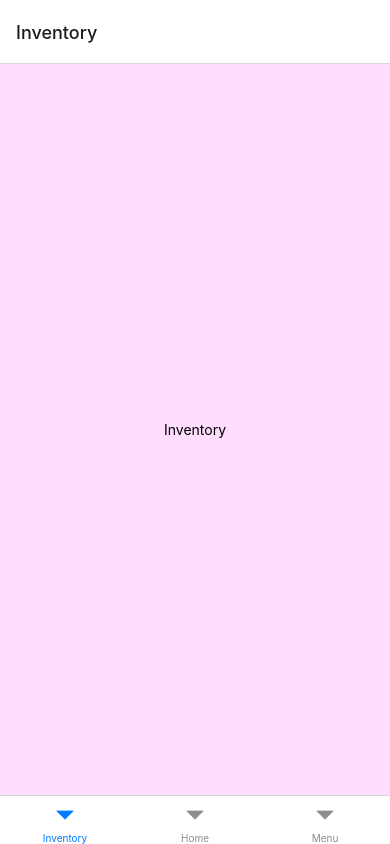
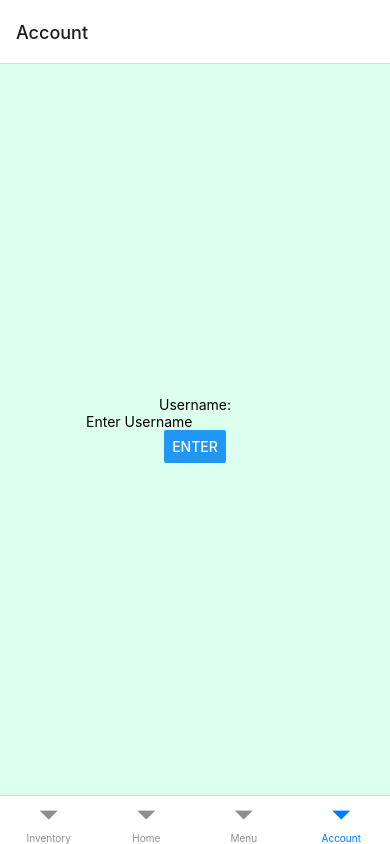
Before and after one commit to CarlMenke/Restaurant_Inventory, a React Native app: screen /Account in a window 390 px wide. Built offline with nearby package versions, Linux system fonts and the light colour scheme.

Commit message:
implemented redux

```diff
--- a/App.js
+++ b/App.js
@@ -1,16 +1,19 @@
 import * as React from 'react';
-import { StyleSheet, Text, View } from 'react-native';
+import { Provider } from 'react-redux';
+import {store} from './redux/store';
 import { NavigationContainer } from '@react-navigation/native';
 import { createBottomTabNavigator } from '@react-navigation/bottom-tabs';
 import 'react-native-gesture-handler';
 import HomeScreen from './components/HomeScreen';
 import ViewInventory from './components/ViewInventory';
 import ViewMenuItems from './components/ViewMenuItems';
+import Account from './components/Account';
 
 const Tab = createBottomTabNavigator();
 
 export default function App() {
   return (
+    <Provider store = { store }>
       <NavigationContainer>
         <Tab.Navigator>
           <Tab.Screen
@@ -25,17 +28,12 @@ export default function App() {
             name="Menu"
             component={ViewMenuItems}
           />
+          <Tab.Screen
+            name="Account"
+            component={Account}
+          />
         </Tab.Navigator>
       </NavigationContainer>
-  );
+    </Provider>
+  )
 }
-
-const styles = StyleSheet.create({
-  container: {
-    flex: 1,
-    flexDirection: "column",
-    backgroundColor: '#fff',
-    alignItems: 'center',
-    justifyContent: 'center',
-  },
-});
--- /dev/null
+++ b/components/Account.js
@@ -0,0 +1,61 @@
+import { StyleSheet, Text, View, TextInput, Button } from 'react-native';
+import { useState } from 'react';
+import { connect } from 'react-redux';
+import { setUserName } from '../redux/actions'
+import { bindActionCreators } from 'redux';
+import { useSelector, useDispatch } from 'react-redux';
+
+export const SET_USERNAME = "SET_USERNAME"
+
+
+
+const  Account = () => {
+
+    const dispatch = useDispatch()
+
+    const { userName } = useSelector(state => state.userReducer)
+    const [ userNameInput, setUserNameInput ] = useState("")
+
+
+    const setUserNameAction = () => dispatch(setUserName(userNameInput))
+
+    return (
+        <View style={styles.container}>
+            <Text > Username: {userName}</Text>
+            <TextInput
+                onChangeText = {setUserNameInput}
+                value = {userNameInput}
+                placeholder = "Enter Username"
+            />
+            <Button
+                onPress = {setUserNameAction}
+                title = "Enter"
+            />
+        </View>
+    )
+}
+
+const styles = StyleSheet.create({
+    container: {
+      flex: 1,
+      flexDirection: "column",
+      backgroundColor: '#dfe',
+      alignItems: 'center',
+      justifyContent: 'center',
+    },
+});
+
+const mapStateToProps = state => ({
+    userName : state.userName
+})
+
+const ActionCreators = Object.assign(
+    {},
+    setUserName,
+)
+
+const mapDispatchToProps = dispatch => ({
+    actions: bindActionCreators(ActionCreators, dispatch),
+})
+
+export default connect(mapStateToProps, mapDispatchToProps)(Account)
--- a/package.json
+++ b/package.json
@@ -25,6 +25,7 @@
     "react-native-safe-area-context": "4.4.1",
     "react-native-screens": "~3.18.0",
     "react-redux": "^8.0.5",
+    "redux": "^4.2.0",
     "redux-persist": "^6.0.0",
     "redux-thunk": "^2.4.2"
   },
--- /dev/null
+++ b/redux/actions.js
@@ -0,0 +1,8 @@
+export const SET_USERNAME = "SET_USERNAME"
+
+export const setUserName = (name) => dispatch => {
+    dispatch({
+        type : SET_USERNAME,
+        payload : name
+    })
+}
--- /dev/null
+++ b/redux/reducers.js
@@ -0,0 +1,19 @@
+import { SET_USERNAME } from "./actions";
+
+const initialState = {
+    userName : ""
+}
+
+const userReducer = (state = initialState, action) => {
+    switch(action.type) {
+        case SET_USERNAME :
+            return {
+                ...state,
+                userName : action.payload
+            }
+        default:
+            return state
+    }
+}
+
+export default userReducer
--- /dev/null
+++ b/redux/store.js
@@ -0,0 +1,8 @@
+import {createStore, combineReducers, applyMiddleware} from 'redux';
+import thunk from 'redux-thunk';
+import userReducer from './reducers';
+
+const rootReducer = combineReducers({
+    userReducer,
+});
+export const store = createStore(rootReducer, applyMiddleware(thunk));
```
Also changed, not shown: 1 other file (tests, documents, lock files or other folders). Lines whose indentation alone changed are shown as unchanged.
